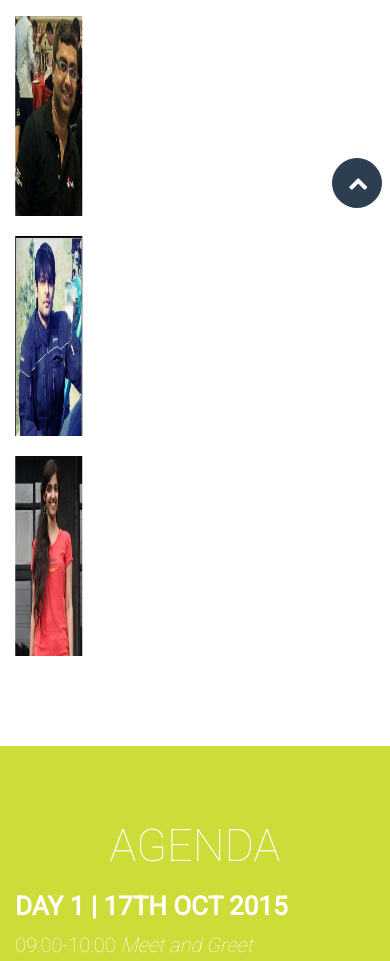
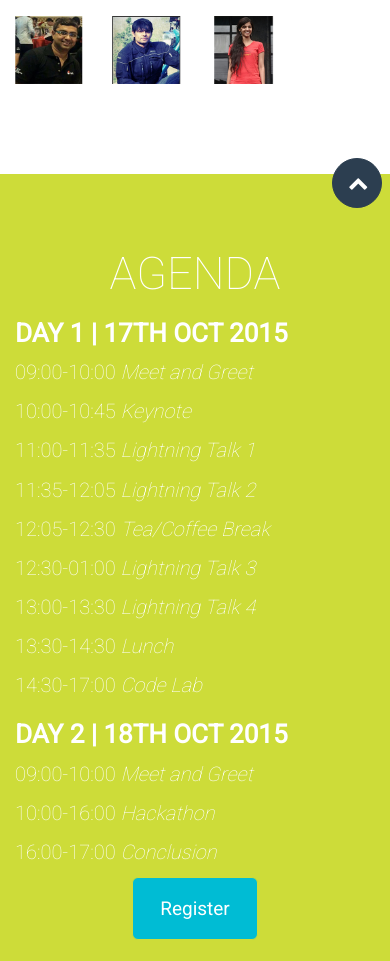
Before and after one commit to GDGIndore/GDGIndore.github.io, a plain HTML site: page index.html in a window 390 px wide. Shown: the part 619-1580 px from the top of the page. Drawn offline with nearby package versions, Linux system fonts and the light colour scheme.

Commit message:
Speaker images and agenda update

```diff
--- a/css/freelancer.css
+++ b/css/freelancer.css
@@ -477,8 +477,6 @@ hr .custom-hr{
     transform: translate(-50%, 0%);
 }
 .speaker-img{
-    width: auto;
-    height: 200px;
     position: relative;
     left: 50%;
     margin-top: 20px;
--- a/index.html
+++ b/index.html
@@ -95,19 +95,19 @@ Get ready to meet awesome tech and awesome people.<br>#DevFestIndore #DevFest</s
                 </div>
             </div>
             <div class="row">
-                <div class="col-sm-4 col-lg-4 portfolio-item">
+                <div class="col-sm-4 col-xs-4 col-lg-4 portfolio-item">
                     <a href="#portfolioModal1" class="portfolio-link" data-toggle="modal">
-                        <img src="img/portfolio/SwapnilJain.jpg" class="img-responsive speaker-img" alt="">
+                        <img src="img/portfolio/SwapnilJain.png" class="img-responsive speaker-img" alt="">
                     </a>
                 </div>
-                <div class="col-sm-4 col-lg-4 portfolio-item">
+                <div class="col-sm-4 col-xs-4 col-lg-4 portfolio-item">
                     <a href="#portfolioModal2" class="portfolio-link" data-toggle="modal">
-                        <img src="img/portfolio/ShashankChourey.jpg" class="img-responsive speaker-img" alt="">
+                        <img src="img/portfolio/ShashankChourey.png" class="img-responsive speaker-img" alt="">
                     </a>
                 </div>
-                <div class="col-sm-4 col-lg-4 portfolio-item">
+                <div class="col-sm-4 col-xs-4 col-lg-4 portfolio-item">
                     <a href="#portfolioModal3" class="portfolio-link" data-toggle="modal">
-                       <img src="img/portfolio/ShaifaliAgrawal.jpg" class="img-responsive speaker-img" alt="">
+                       <img src="img/portfolio/ShaifaliAgrawal.png" class="img-responsive speaker-img" alt="">
                     </a>
                 </div>
                 <!-- <div class="col-sm-4 portfolio-item">
@@ -167,7 +167,9 @@ Get ready to meet awesome tech and awesome people.<br>#DevFestIndore #DevFest</s
                 </div>
                 <div class="col-lg-4">
                     <h3><strong>Day 2 | 18th Oct 2015</strong></h3>
-
+                    <p>09:00-10:00 <em> Meet and Greet</em></p>
+                    <p>10:00-16:00 <em> Hackathon</em></p>
+                    <p>16:00-17:00 <em> Conclusion</em></p>
                 </div>
                 <div class="col-lg-12 text-center">
                     <a href="https://www.townscript.com/e/devfestindore2015" target="_blank" class="btn btn-lg">
```
Also changed, not shown: img/portfolio/ShaifaliAgrawal.jpg (deleted), img/portfolio/ShaifaliAgrawal.png (added), img/portfolio/ShashankChourey.jpg (deleted), img/portfolio/ShashankChourey.png (added), img/portfolio/SwapnilJain.jpg (deleted), img/portfolio/SwapnilJain.png (added).
